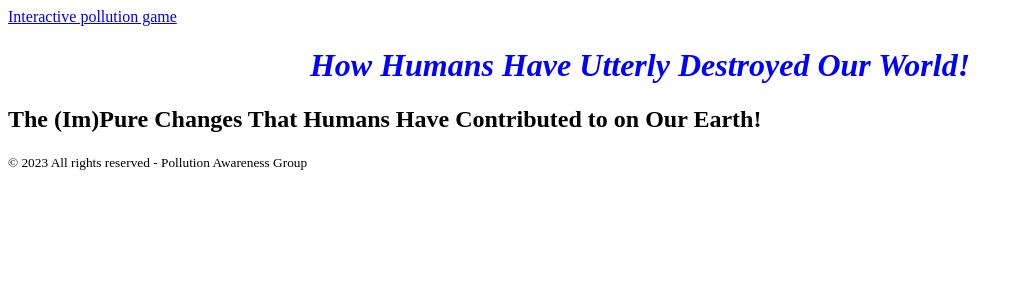
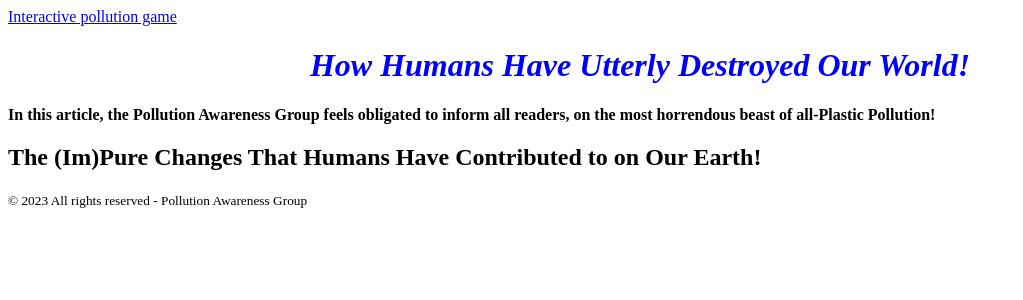
Before and after one commit to LordVanra/ChargerHacks2023, a PHP site: page / in a window 1280 px wide. Shown: the top 300 px of the page, without its empty margins (0-1023 px from the left). Run offline with PHP 8.4, Linux system fonts and the light colour scheme.

Commit message:
Update index.php

```diff
--- a/index.php
+++ b/index.php
@@ -12,6 +12,9 @@
 			<em><b><h1>
 				How Humans Have Utterly Destroyed Our World!
 			</h1></b></em>
+			<div><b>
+In this article, the Pollution Awareness Group feels obligated to inform all readers, on the most horrendous beast of all-Plastic Pollution!
+			</b></div>
 		</div>
 	</header>
 	<div>
```
